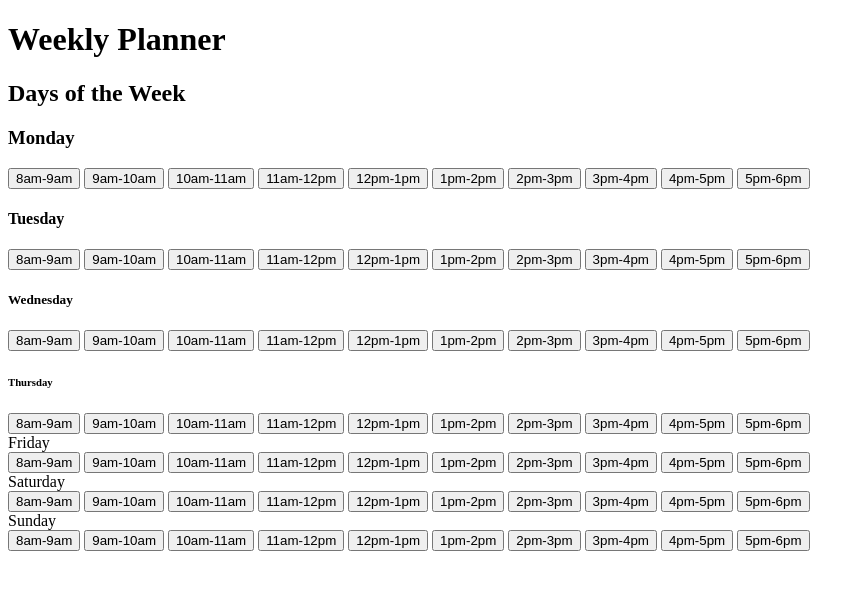
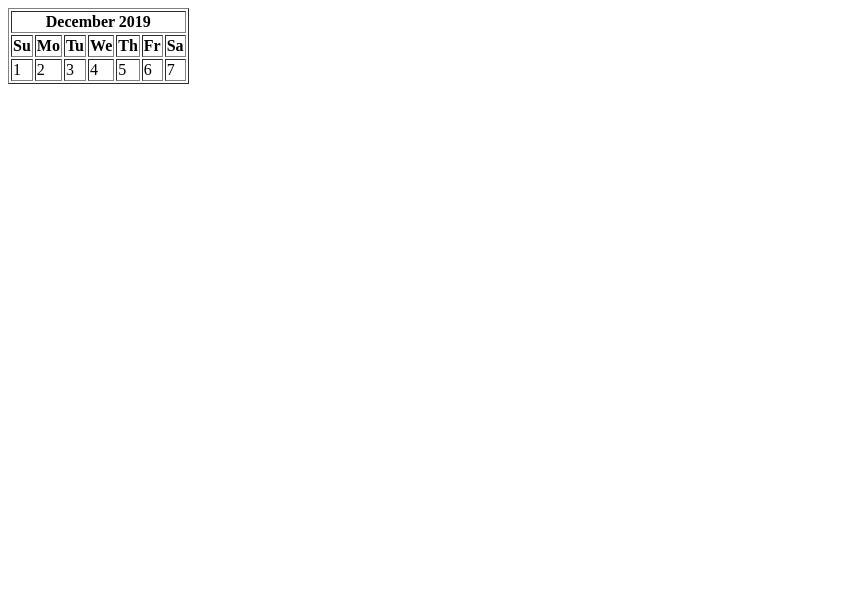
Before and after one commit to raynawilliams1993/schedule, a plain HTML site: page index.html in a window 1280 px wide. Shown: the whole page, without its empty margins (0-865 px from the left). Drawn offline with nearby package versions, Linux system fonts and the light colour scheme.

Commit message:
origin.master

```diff
--- a/index.html
+++ b/index.html
@@ -6,135 +6,37 @@
     <meta name="viewport" content="width=device-width, initial-scale=1.0">
     <meta http-equiv="X-UA-Compatible" content="ie=edge">
     <title>Document</title>
+    <link rel="stylesheet" href="style.css">
 </head>
 
 <body>
-    <div>
-        <h1>Weekly Planner</h1>
-    </div>
-    <div id="days">
-        <h2>Days of the Week</h2>
-        <p1>
-            <h3>Monday</h3>
-            <div id="time">
-                <button>8am-9am</button>
-                <button>9am-10am</button>
-                <button>10am-11am</button>
-                <button>11am-12pm</button>
-                <button>12pm-1pm</button>
-                <button>1pm-2pm</button>
-                <button>2pm-3pm</button>
-                <button>3pm-4pm</button>
-                <button>4pm-5pm</button>
-                <button>5pm-6pm</button>
-            </div>
-        </p1>
-        <p2>
-            <h4>Tuesday</h4>
-            <div id="time">
-                <button>8am-9am</button>
-                <button>9am-10am</button>
-                <button>10am-11am</button>
-                <button>11am-12pm</button>
-                <button>12pm-1pm</button>
-                <button>1pm-2pm</button>
-                <button>2pm-3pm</button>
-                <button>3pm-4pm</button>
-                <button>4pm-5pm</button>
-                <button>5pm-6pm</button>
-            </div>
-
-        </p2>
-        <p3>
-            <h5>Wednesday</h5>
-            <div id="time">
-                <button>8am-9am</button>
-                <button>9am-10am</button>
-                <button>10am-11am</button>
-                <button>11am-12pm</button>
-                <button>12pm-1pm</button>
-                <button>1pm-2pm</button>
-                <button>2pm-3pm</button>
-                <button>3pm-4pm</button>
-                <button>4pm-5pm</button>
-                <button>5pm-6pm</button>
-            </div>
-
-        </p3>
-        <p4>
-            <h6>Thursday</h6>
-            <div id="time">
-                <button>8am-9am</button>
-                <button>9am-10am</button>
-                <button>10am-11am</button>
-                <button>11am-12pm</button>
-                <button>12pm-1pm</button>
-                <button>1pm-2pm</button>
-                <button>2pm-3pm</button>
-                <button>3pm-4pm</button>
-                <button>4pm-5pm</button>
-                <button>5pm-6pm</button>
-            </div>
-
-        </p4>
-
-        <p5>
-            <h7>Friday</h7>
-            <div id="time">
-                <button>8am-9am</button>
-                <button>9am-10am</button>
-                <button>10am-11am</button>
-                <button>11am-12pm</button>
-                <button>12pm-1pm</button>
-                <button>1pm-2pm</button>
-                <button>2pm-3pm</button>
-                <button>3pm-4pm</button>
-                <button>4pm-5pm</button>
-                <button>5pm-6pm</button>
-            </div>
-
-        </p5>
-
-        <p6>
-            <h8>Saturday</h8>
-            <div id="time">
-                <button>8am-9am</button>
-                <button>9am-10am</button>
-                <button>10am-11am</button>
-                <button>11am-12pm</button>
-                <button>12pm-1pm</button>
-                <button>1pm-2pm</button>
-                <button>2pm-3pm</button>
-                <button>3pm-4pm</button>
-                <button>4pm-5pm</button>
-                <button>5pm-6pm</button>
-            </div>
-        </p6>
-
-        <p7>
-            <h9>Sunday</h9>
-            <div id="time">
-                <button>8am-9am</button>
-                <button>9am-10am</button>
-                <button>10am-11am</button>
-                <button>11am-12pm</button>
-                <button>12pm-1pm</button>
-                <button>1pm-2pm</button>
-                <button>2pm-3pm</button>
-                <button>3pm-4pm</button>
-                <button>4pm-5pm</button>
-                <button>5pm-6pm</button>
-            </div>
-
-        </p7>
-    </div>
+    <script src="https://cdnjs.cloudflare.com/ajax/libs/jquery/3.2.1/jquery.min.js"></script>
+    <table border="1">
+        <tr>
+            <th colspan="7">December 2019</th>
+        </tr>
+        <tr>
+            <th>Su</th>
+            <th>Mo</th>
+            <th>Tu</th>
+            <th>We</th>
+            <th>Th</th>
+            <th>Fr</th>
+            <th>Sa</th>
+        </tr>
+        <tr>
+            <td>1</td>
+            <td>2</td>
+            <td>3</td>
+            <td>4</td>
+            <td>5</td>
+            <td>6</td>
+            <td>7</td>
+        </tr>
 
 
-
-
-
-
-
+    </table>
+    <script src="script.js"></script>
 </body>
 
 </html>
--- a/script.js
+++ b/script.js
@@ -0,0 +1,21 @@
+//variables
+var sun = document.getElementById("sunday");
+var mon = document.getElementById("monday");
+var tue = document.getElementById("tuesday");
+var wed = document.getElementById("wednesday");
+var thur = document.getElementById("thursday");
+var fri = document.getElementById("friday");
+var sat = document.getElementById("saturday");
+
+//add a click event for each button so that you are able to click on that section of that day to add whatever you would like to
+
+
+
+
+
+//add functions to be able to help save in the correct day
+
+
+
+
+//use local storage to save all items for that week
```
